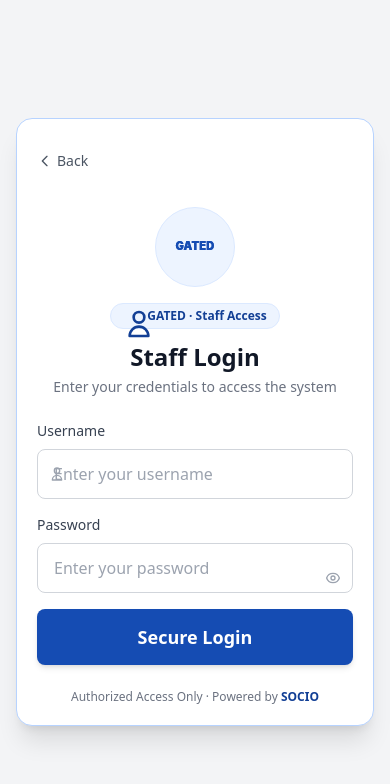
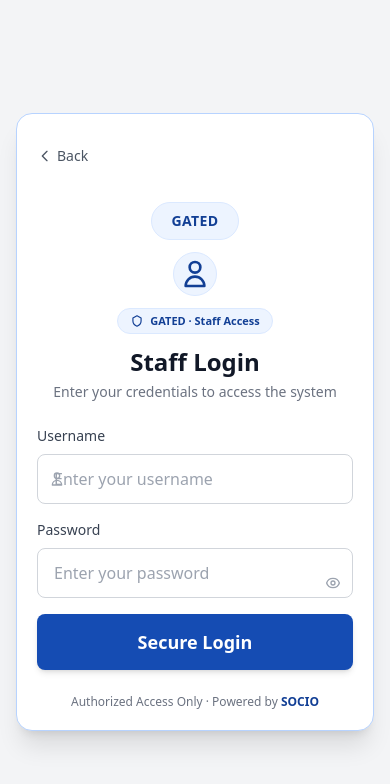
Before and after one commit to thesachinyyadav/universitygatedv2, a Next.js app: page /login in a window 390 px wide. Shown: the top 784 px of the page. Built offline with nearby package versions, Linux system fonts and the light colour scheme.

Commit message:
Fix login header branding alignment on mobile

```diff
--- a/pages/login.tsx
+++ b/pages/login.tsx
@@ -167,11 +167,16 @@ export default function Login() {
           </button>
 
           <div className="text-center mb-6">
-            <div className="w-20 h-20 mx-auto mb-4 rounded-full bg-primary-50 border border-primary-100 flex items-center justify-center">
-              <Image src="/gated.svg" alt="GATED logo" width={40} height={40} className="w-10 h-10 object-contain" priority />
+            <div className="inline-flex items-center justify-center px-5 py-2 rounded-full bg-primary-50 border border-primary-100 mb-3">
+              <span className="text-primary-700 font-extrabold tracking-wide text-sm">GATED</span>
             </div>
-            <div className="inline-flex items-center gap-2 px-3 py-1 rounded-full bg-primary-50 border border-primary-100 text-primary-700 text-xs font-semibold mb-3">
-              <span className="w-4 h-4">{getRoleIcon()}</span>
+            <div className="mx-auto mb-3 w-11 h-11 rounded-full bg-primary-50 border border-primary-100 text-primary-700 flex items-center justify-center">
+              {getRoleIcon()}
+            </div>
+            <div className="inline-flex items-center gap-1.5 px-3 py-1 rounded-full bg-primary-50 border border-primary-100 text-primary-700 text-[11px] font-semibold mb-3">
+              <svg className="w-3.5 h-3.5" fill="none" stroke="currentColor" viewBox="0 0 24 24">
+                <path strokeLinecap="round" strokeLinejoin="round" strokeWidth={2} d="M12 3l7 4v5c0 5-3.5 7.5-7 9-3.5-1.5-7-4-7-9V7l7-4z" />
+              </svg>
               <span>GATED · {getRoleTitle()} Access</span>
             </div>
             <h1 className="text-2xl sm:text-3xl font-bold text-gray-900 mb-1">{getRoleTitle()} Login</h1>
```
